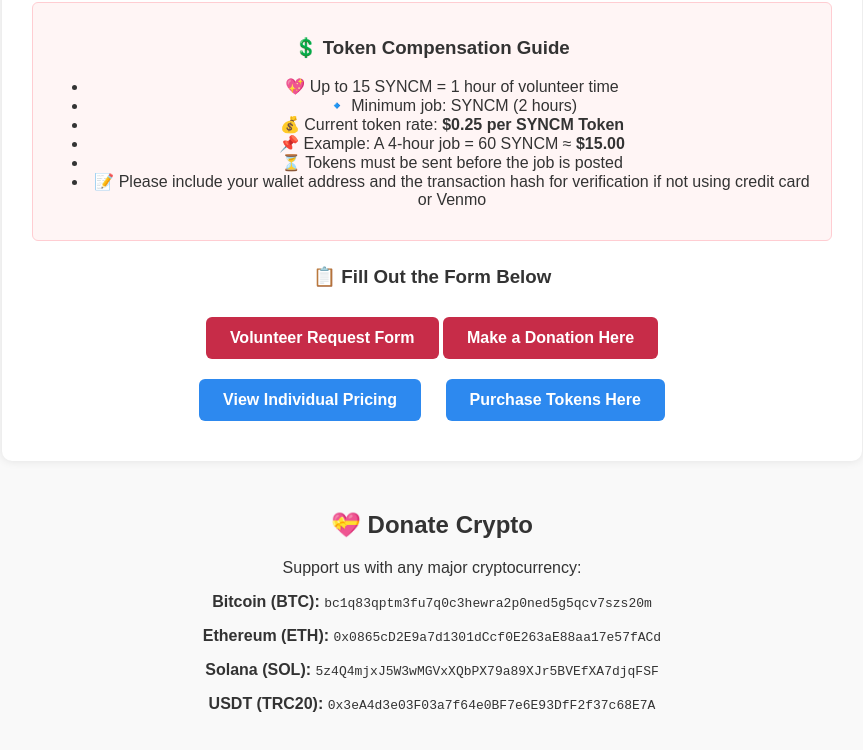
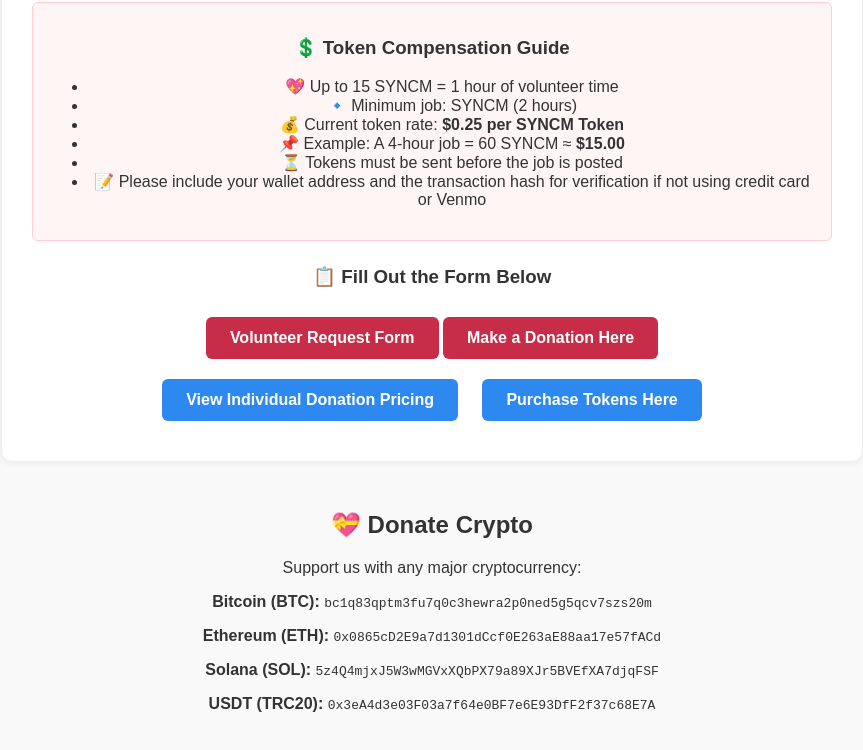
Before and after one commit to Sholameister/volunteercoinproject.org, a website: page request-for-volunteer.html in a window 1280 px wide. Shown: the part 148-898 px from the top of the page, without its empty margins (208-1071 px from the left). Drawn offline with Linux system fonts and the light colour scheme.

Commit message:
Update request-for-volunteer.html

```diff
--- a/request-for-volunteer.html
+++ b/request-for-volunteer.html
@@ -84,7 +84,7 @@
     </div>
      <div style="text-align:center;">
       <a href="http://volunteercoinproject.org/individual-pricing.html" target="_blank" style="display:inline-block; padding:12px 24px; background-color:#2d89ef; color:#fff; text-decoration:none; border-radius:6px; font-weight:bold; margin:10px;">
-        View Individual Pricing
+        View Individual Donation Pricing
       </a>
       <a href="https://www.paypal.com/ncp/payment/HC5CMJMCLMH26" target="_blank" style="display:inline-block; padding:12px 24px; background-color:#2d89ef; color:#fff; text-decoration:none; border-radius:6px; font-weight:bold; margin:10px;">
         Purchase Tokens Here
```
